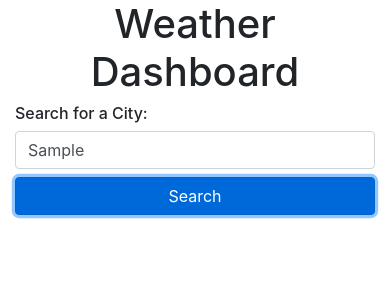
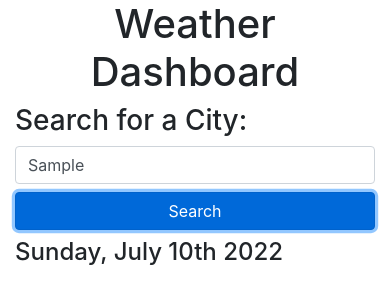
Before and after one commit to avni0000patel/Weather-Dashboard, a plain HTML site: page index.html in a window 390 px wide. Both pictures are taken after typing "Sample" into the empty fields and a click on the button "Search". Drawn offline with nearby package versions, Linux system fonts and the light colour scheme; no server answers.

Commit message:
current weather

```diff
--- a/assets/js/script.js
+++ b/assets/js/script.js
@@ -1,18 +1,34 @@
 var searchButtonEl = document.querySelector(".searchBtn");
 var APIKey = "bd5f7b7cf26bd43cbad8e84e5a8adccd";
 
+// Moment.js is used to display the current day
+var today = moment();
+console.log(today);
+$("#currentDay").text(today.format("dddd, MMMM Do YYYY"));
+
 function citySearch(event) {
     var city = $('.text').val();
-    var queryURL = "http://api.openweathermap.org/data/2.5/weather?q=" + city + "&appid=" + APIKey;
+    var queryURL = "http://api.openweathermap.org/data/2.5/weather?q=" + city + "&units=imperial" + "&appid=" + APIKey;
     event.preventDefault();
     console.log(event);
 
     fetch(queryURL)
     .then(function (response) {
+        console.log(response);
         return response.json();
     })
     .then (function (data) {
         console.log(data);
+        console.log(data.main);
+        console.log(data.main.temp);
+        var weather = `
+            <p>Temperature: ${data.main.temp} &#8457</p>
+            <p>Wind: ${data.wind.speed} MPH</p>
+            <p>Humidity: ${data.main.humidity} %</p>
+            <p>UV Index: </p>`;
+
+            // Append the results to the DOM
+            $('#currentWeather').html(weather);
     })
 
 }
--- a/index.html
+++ b/index.html
@@ -18,12 +18,22 @@
             </div>
         </header>
 
-        <div class="col-md-4">
-            <h6>Search for a City:</h6>
-            <input type="text" class="form-control mb-2 text" id="cityInput">
-            <button type="submit" class="btn btn-primary block searchBtn" id="searchButton">
-                Search
-            </button>
+        <div class="container">
+            <div class="row">
+                <div class="col-md-4">
+                    <h3>Search for a City:</h6>
+                    <input type="textCity" class="form-control mb-2 text" id="cityInput">
+                    <button type="submit" class="btn btn-primary block searchBtn" id="searchButton">
+                        Search
+                    </button>
+                </div>
+
+                <div class="col-md-8">
+                    <h4 class="cityText" id="cityText"></h3>
+                    <h4 class="currentDay" id="currentDay"></h5>
+                    <div id="currentWeather" class="currentWeather"></div>
+                </div>
+            </div>
         </div>
 
         <script src="https://cdnjs.cloudflare.com/ajax/libs/jquery/3.5.1/jquery.min.js"></script>
```
